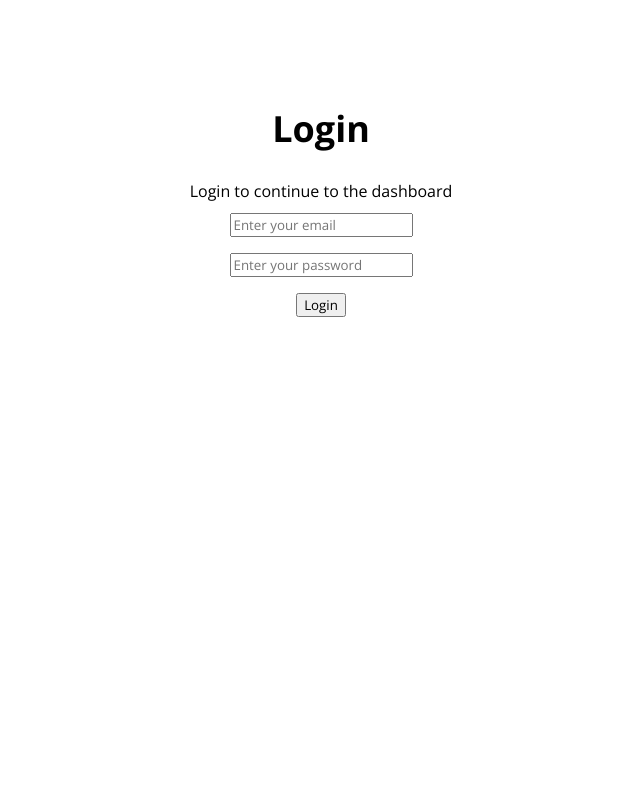
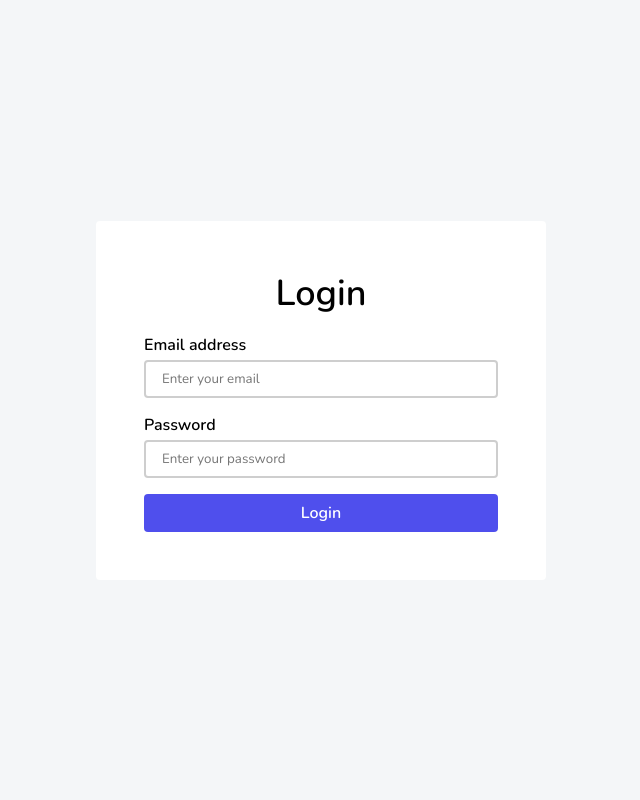
Before and after one commit to vweltje/avd-i-doorstroom-informatica, a PHP site: page /login in a window 1280 px wide. Shown: the whole page, without its empty margins (319-959 px from the left). Run offline with PHP 8.4, Linux system fonts and the light colour scheme; style sheets or scripts are compiled from the project's sources.

Commit message:
Style-up login page

```diff
--- /dev/null
+++ b/sources/scss/_buttons.scss
@@ -0,0 +1,15 @@
+//
+// Buttons
+// --------------------------------------------------
+
+button,
+.button {
+  background-color: $colorBlue;
+  border: none;
+  border-radius: $radii;
+  padding: #{$spacing * 0.5} $spacing;
+  color: $colorWhite;
+  font-weight: 600;
+  font-size: 16px;
+  cursor: pointer;
+}
--- /dev/null
+++ b/sources/scss/_forms.scss
@@ -0,0 +1,33 @@
+//
+// Forms
+// --------------------------------------------------
+
+form {
+  width: 100%;
+  margin: 0;
+
+  label {
+    display: block;
+    width: 100%;
+    font-weight: 600;
+    margin-bottom: #{$spacing * 0.25};
+  }
+
+  input {
+    width: 100%;
+    display: block;
+    margin-bottom: $spacing;
+    padding: #{$spacing * 0.5} $spacing;
+    border-radius: $radii;
+    border: 2px solid $colorGray;
+    margin: 0;
+  }
+
+  button {
+    width: 100%;
+  }
+
+  .form-field {
+    margin-bottom: $spacing;
+  }
+}
--- a/sources/scss/_globals.scss
+++ b/sources/scss/_globals.scss
@@ -4,6 +4,7 @@
 
 html {
   font-size: 16px;
+  background-color: $colorLightGray;
 
   @media screen and (max-width: $breakpointMedium) {
     font-size: 14px;
--- a/sources/scss/_typography.scss
+++ b/sources/scss/_typography.scss
@@ -2,10 +2,11 @@
 // Typography
 // --------------------------------------------------
 
-@import url("https://fonts.googleapis.com/css?family=Open+Sans:400,700&display=swap");
+@import url("https://fonts.googleapis.com/css2?family=Nunito:wght@300;400;600&display=swap");
 
 * {
-  font-family: "Open Sans", sans-serif;
+  font-family: "Nunito", sans-serif;
+  font-weight: 400;
   color: $colorBlack;
 }
 
@@ -16,11 +17,14 @@ a {
 h1,
 h2,
 h3,
-h4,
-h5,
-h6,
 p {
   margin-bottom: 10px;
+}
+
+h1,
+h2,
+h3 {
+  font-weight: 600;
 }
 
 h1 {
--- a/sources/scss/_utility.scss
+++ b/sources/scss/_utility.scss
@@ -22,37 +22,3 @@
     max-width: $containerWidthSmall;
   }
 }
-
-%flex {
-  display: flex;
-  justify-content: space-between;
-  align-items: center;
-}
-
-.flex-row {
-  @extend %flex;
-  flex-direction: row;
-}
-
-.flex-row-reverse {
-  @extend %flex;
-  flex-direction: row-reverse;
-}
-
-.flex-column {
-  @extend %flex;
-  flex-direction: column;
-}
-
-.flex-column-reverse {
-  @extend %flex;
-  flex-direction: column-reverse;
-}
-
-.spacing-bottom {
-  margin-bottom: #{$spacing * 3};
-}
-
-.spacing-top {
-  margin-top: #{$spacing * 3};
-}
--- a/sources/scss/_variables.scss
+++ b/sources/scss/_variables.scss
@@ -8,6 +8,10 @@ $colorLightGreen: #c9d5d3;
 $colorRed: #ef5350;
 $colorBlack: #000;
 $colorWhite: #fff;
+
+$colorLightGray: #f4f6f8;
+$colorGray: #cecece;
+$colorBlue: #4f4fed;
 
 // Breakpoints
 $breakpointExtraSmall: 450px;
@@ -23,3 +27,6 @@ $containerWidthSmall: 1024px;
 
 // Spacing
 $spacing: 16px;
+
+// Radius
+$radii: 4px;
--- a/sources/scss/pages/_login.scss
+++ b/sources/scss/pages/_login.scss
@@ -3,19 +3,25 @@
 // --------------------------------------------------
 
 #login {
+  display: flex;
+  flex-direction: column;
   align-items: center;
   justify-content: center;
-  text-align: center;
-  margin-top: #{$spacing * 5};
+  width: 100%;
+  height: 100%;
+  margin: 0 auto;
 
-  form {
+  #login-box {
+    padding: #{$spacing * 3};
+    background-color: $colorWhite;
+    width: 100%;
     max-width: $breakpointExtraSmall;
-    margin: 0 auto;
+    border-radius: $radii;
+  }
 
-    input {
-      width: 100%;
-      display: block;
-      margin-bottom: $spacing;
-    }
+  h1 {
+    text-align: center;
+    margin: 0;
+    margin-bottom: $spacing;
   }
 }
--- a/sources/scss/root.scss
+++ b/sources/scss/root.scss
@@ -9,6 +9,8 @@
 @import "reset";
 @import "typography";
 @import "utility";
+@import "forms";
+@import "buttons";
 
 // Pages
 @import "pages/login";
--- a/views/pages/login.php
+++ b/views/pages/login.php
@@ -1,7 +1,7 @@
 <div class="container">
-    <div id="login" class="flex-column">
+    <div id="login">
+        <div id="login-box">
             <h1>Login</h1>
-        <p>Login to continue to the dashboard</p>
             <?php if (!empty($errorMessage)) : ?>
                 <?= $this->loadView('components/message', [
                     'type' => 'error',
@@ -9,11 +9,16 @@
                 ]) ?>
             <?php endif; ?>
             <form action="/login" method="post">
-            <div class="flex-column">
-                <input type="text" placeholder="Enter your email" name="email" value="<?= FormHelper::getField('email') ?>" />
-                <input type="password" placeholder="Enter your password" name="password" value="<?= FormHelper::getField('password') ?>" />
+                <div class="form-field">
+                    <label for="email">Email address</label>
+                    <input type="text" placeholder="Enter your email" id="email" name="email" value="<?= FormHelper::getField('email') ?>" />
+                </div>
+                <div class="form-field">
+                    <label for="password">Password</label>
+                    <input type="password" placeholder="Enter your password" id="password" name="password" value="<?= FormHelper::getField('password') ?>" />
                 </div>
                 <button type="submit">Login</button>
             </form>
         </div>
     </div>
+</div>
```
Lines whose indentation alone changed are shown as unchanged.
